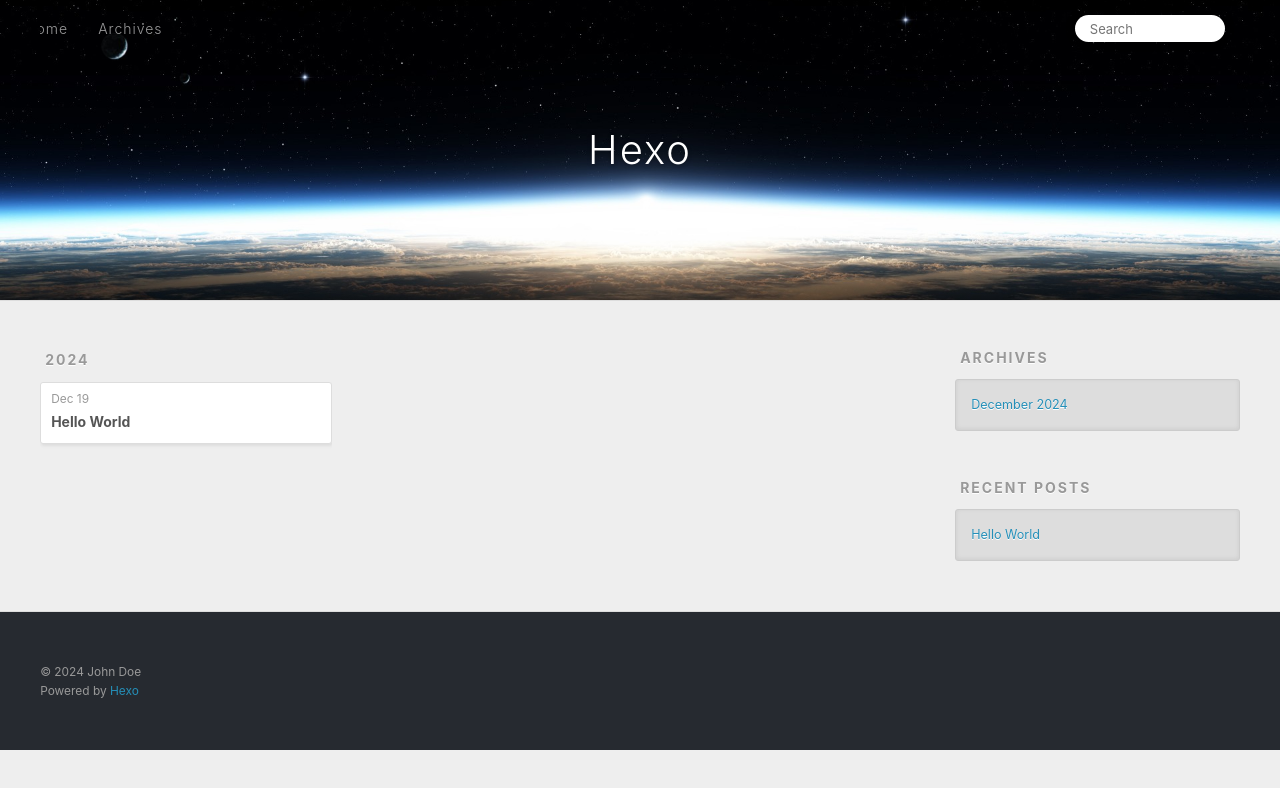
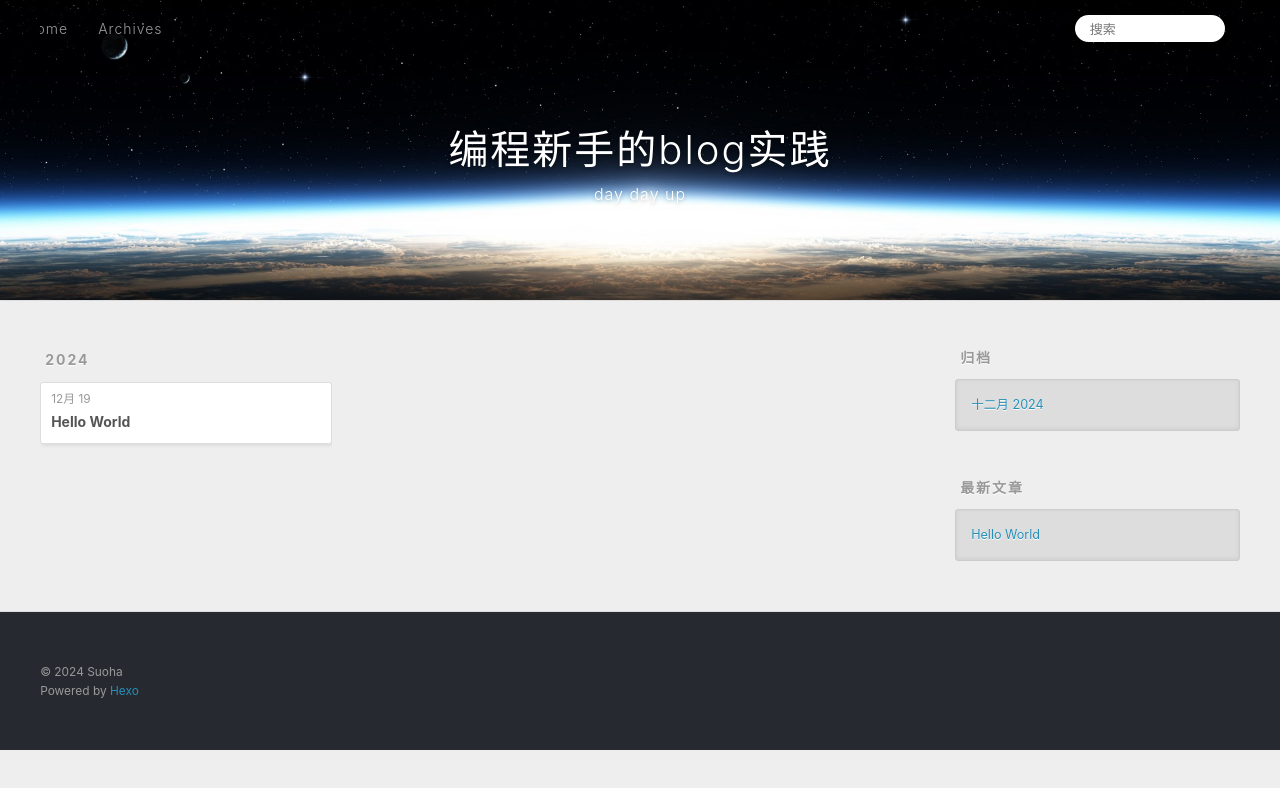
Before and after one commit to SuohaChan/SuohaChan.github.io, a plain HTML site: page archives/index.html in a window 1280 px wide. Both pictures are taken after a click on the link 1232 px from the left and 27 px from the top of the page. Drawn offline with Linux system fonts and the light colour scheme.

Commit message:
Site updated: 2024-12-19 17:36:23

```diff
--- a/archives/index.html
+++ b/archives/index.html
@@ -4,17 +4,17 @@
   <meta charset="utf-8">
 
 
-  <title>Archives | Hexo</title>
+  <title>归档 | 编程新手的blog实践</title>
   <meta name="viewport" content="width=device-width, initial-scale=1, shrink-to-fit=no">
   <meta property="og:type" content="website">
-<meta property="og:title" content="Hexo">
+<meta property="og:title" content="编程新手的blog实践">
 <meta property="og:url" content="http://example.com/archives/index.html">
-<meta property="og:site_name" content="Hexo">
-<meta property="og:locale" content="en_US">
-<meta property="article:author" content="John Doe">
+<meta property="og:site_name" content="编程新手的blog实践">
+<meta property="og:locale" content="zh_CN">
+<meta property="article:author" content="Suoha">
 <meta name="twitter:card" content="summary">
 
-    <link rel="alternate" href="/atom.xml" title="Hexo" type="application/atom+xml">
+    <link rel="alternate" href="/atom.xml" title="编程新手的blog实践" type="application/atom+xml">
 
 
     <link rel="shortcut icon" href="/favicon.png">
@@ -39,8 +39,12 @@
   <div id="header-outer" class="outer">
     <div id="header-title" class="inner">
       <h1 id="logo-wrap">
-        <a href="/" id="logo">Hexo</a>
+        <a href="/" id="logo">编程新手的blog实践</a>
       </h1>
+
+        <h2 id="subtitle-wrap">
+          <a href="/" id="subtitle">day day up</a>
+        </h2>
 
     </div>
     <div id="header-inner" class="inner">
@@ -55,12 +59,12 @@
       <nav id="sub-nav">
 
 
-          <a class="nav-icon" href="/atom.xml" title="RSS Feed"><span class="fa fa-rss"></span></a>
+          <a class="nav-icon" href="/atom.xml" title="RSS 订阅"><span class="fa fa-rss"></span></a>
 
-        <a class="nav-icon nav-search-btn" title="Search"><span class="fa fa-search"></span></a>
+        <a class="nav-icon nav-search-btn" title="搜索"><span class="fa fa-search"></span></a>
       </nav>
       <div id="search-form-wrap">
-        <form action="//google.com/search" method="get" accept-charset="UTF-8" class="search-form"><input type="search" name="q" class="search-form-input" placeholder="Search"><button type="submit" class="search-form-submit">&#xF002;</button><input type="hidden" name="sitesearch" value="http://example.com"></form>
+        <form action="//google.com/search" method="get" accept-charset="UTF-8" class="search-form"><input type="search" name="q" class="search-form-input" placeholder="搜索"><button type="submit" class="search-form-submit">&#xF002;</button><input type="hidden" name="sitesearch" value="http://example.com"></form>
       </div>
     </div>
   </div>
@@ -84,7 +88,7 @@
   <div class="archive-article-inner">
     <header class="archive-article-header">
       <a href="/2024/12/19/hello-world/" class="archive-article-date">
-  <time class="dt-published" datetime="2024-12-19T09:12:48.863Z" itemprop="datePublished">Dec 19</time>
+  <time class="dt-published" datetime="2024-12-19T09:12:48.863Z" itemprop="datePublished">12月 19</time>
 </a>
 
 
@@ -116,9 +120,9 @@
 
 
   <div class="widget-wrap">
-    <h3 class="widget-title">Archives</h3>
+    <h3 class="widget-title">归档</h3>
     <div class="widget">
-      <ul class="archive-list"><li class="archive-list-item"><a class="archive-list-link" href="/archives/2024/12/">December 2024</a></li></ul>
+      <ul class="archive-list"><li class="archive-list-item"><a class="archive-list-link" href="/archives/2024/12/">十二月 2024</a></li></ul>
     </div>
   </div>
 
@@ -126,7 +130,7 @@
 
 
   <div class="widget-wrap">
-    <h3 class="widget-title">Recent Posts</h3>
+    <h3 class="widget-title">最新文章</h3>
     <div class="widget">
       <ul>
 
@@ -147,7 +151,7 @@
   <div class="outer">
     <div id="footer-info" class="inner">
 
-      &copy; 2024 John Doe<br>
+      &copy; 2024 Suoha<br>
       Powered by <a href="https://hexo.io/" target="_blank">Hexo</a>
     </div>
   </div>
```
Also changed, not shown: 2024/12/19/hello-world/index.html (+18 -14 lines), archives/2024/12/index.html (+19 -15 lines), archives/2024/index.html (+19 -15 lines), index.html (+19 -15 lines).
